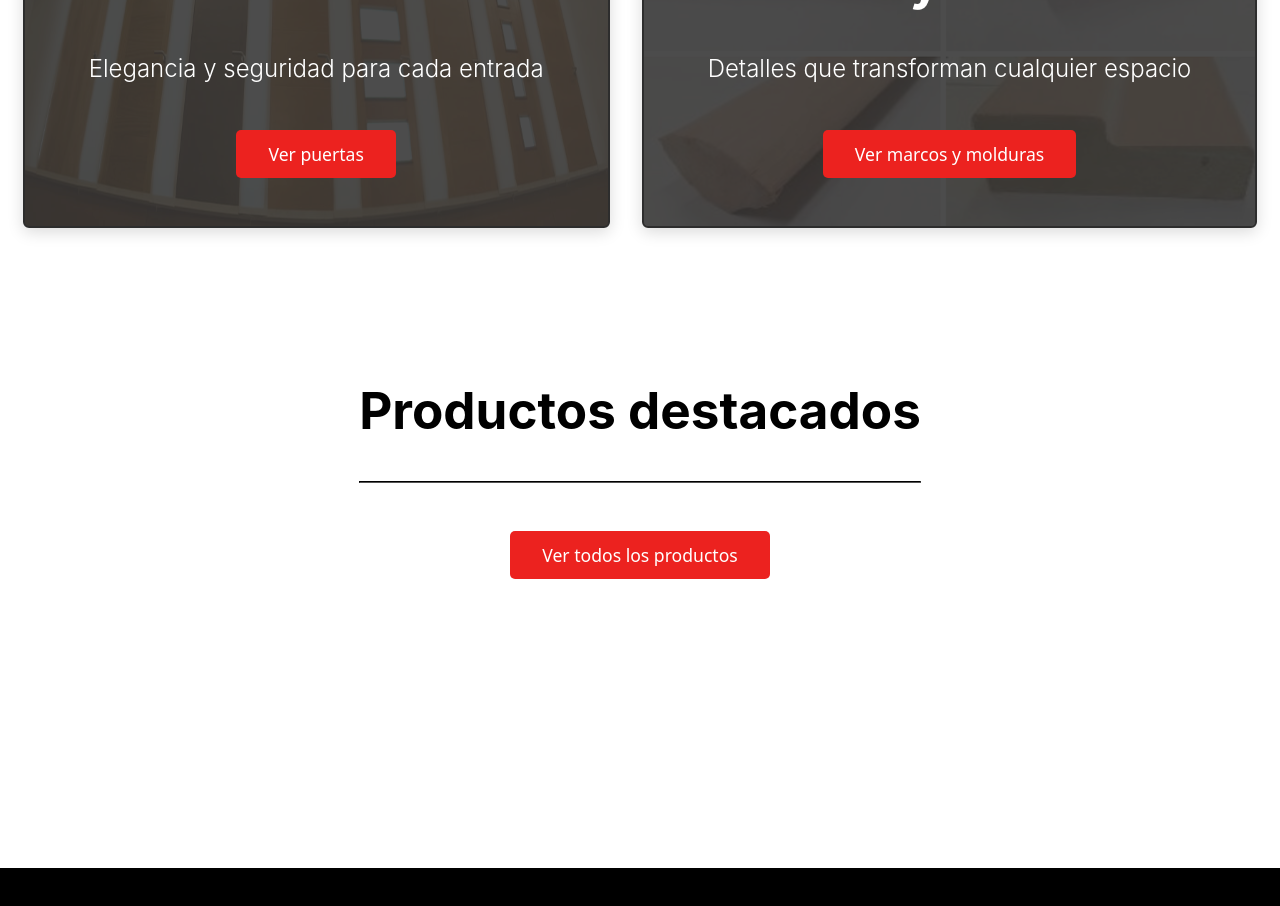
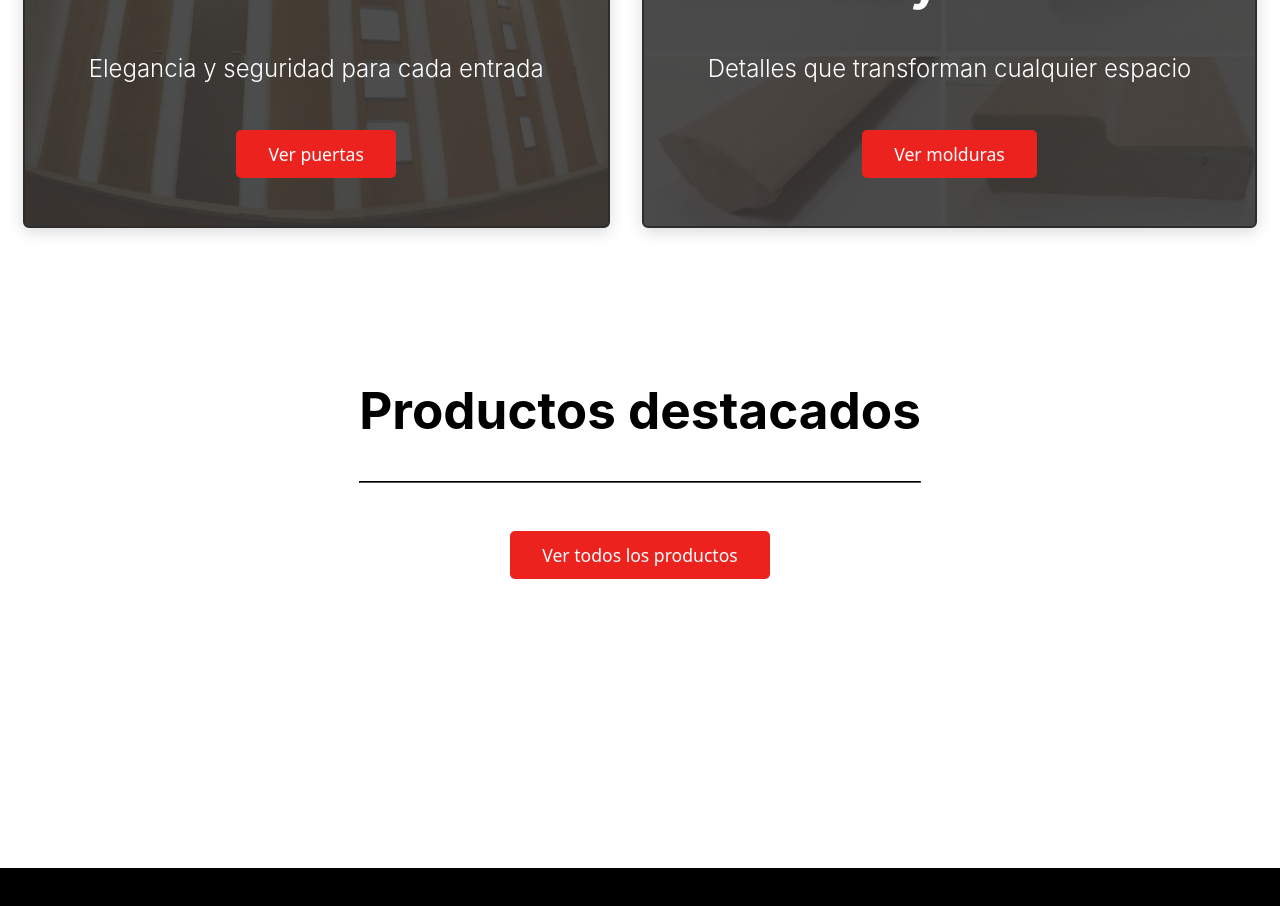
Before and after one commit to 4ndreams/GPS, a React (Vite) app in the folder Ventas/frontend/: page / in a window 1280 px wide. Shown: the part 1180-2086 px from the top of the page. Built offline with nearby package versions, Linux system fonts and the light colour scheme.

Commit message:
Fix correccion de algunas rutas del frontend

```diff
--- a/Ventas/frontend/src/pages/Home.tsx
+++ b/Ventas/frontend/src/pages/Home.tsx
@@ -167,7 +167,7 @@ function Home() {
             <h1>Puertas</h1>
             <p className="hero-subtitle">Elegancia y seguridad para cada entrada</p>
             <div className="hero-buttons">
-              <button>Ver puertas</button>
+              <button onClick={() => window.location.href = '/productos'}>Ver puertas</button>
             </div>
           </div>
           <div
@@ -177,7 +177,7 @@ function Home() {
             <h1>Marcos y Molduras</h1>
             <p className="hero-subtitle">Detalles que transforman cualquier espacio</p>
             <div className="hero-buttons">
-              <button>Ver marcos y molduras</button>
+              <button onClick={() => window.location.href = '/productos'}>Ver molduras</button>
             </div>
           </div>
         </div>
```
Also changed, not shown: Ventas/frontend/src/components/Navbar.tsx (line endings or trailing spaces).
